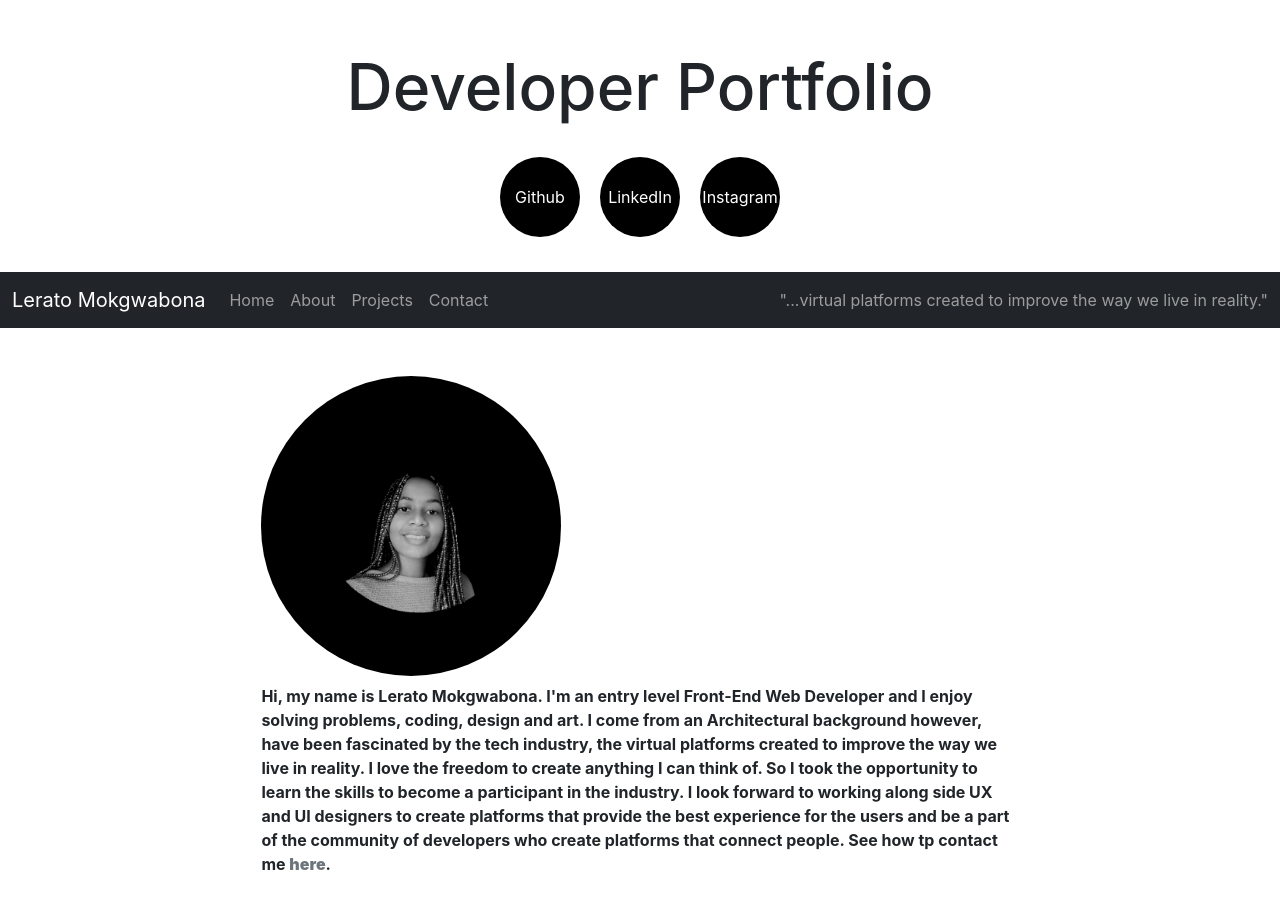
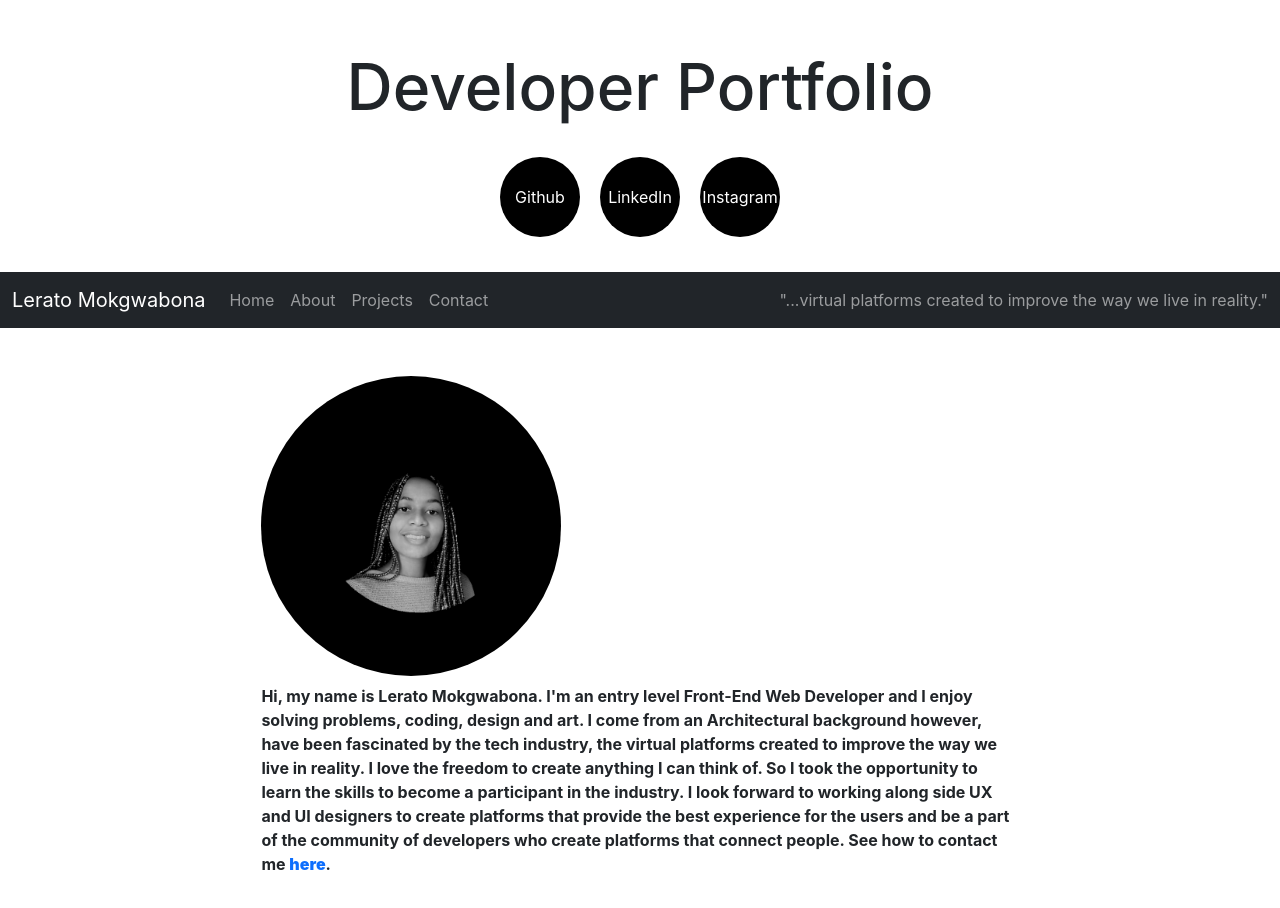
Before and after one commit to Lerato029/my-next-portfolio, a Next.js app: page / in a window 1280 px wide. Shown: the top 908 px of the page. Built offline with nearby package versions, Linux system fonts and the light colour scheme.

Commit message:
fixed typo

```diff
--- a/pages/index.js
+++ b/pages/index.js
@@ -22,9 +22,9 @@ export default function Home() {
         industry. I look forward to working along side UX and UI designers to
         create platforms that provide the best experience for the users and be a
         part of the community of developers who create platforms that connect
-        people. See how tp contact me{" "}
+        people. See how to contact me{" "}
         <Link href="/contact">
-          <strong className="text-secondary" style={{ cursor: "pointer" }}>
+          <strong className="text-primary" style={{ cursor: "pointer" }}>
             here
           </strong>
         </Link>
```
